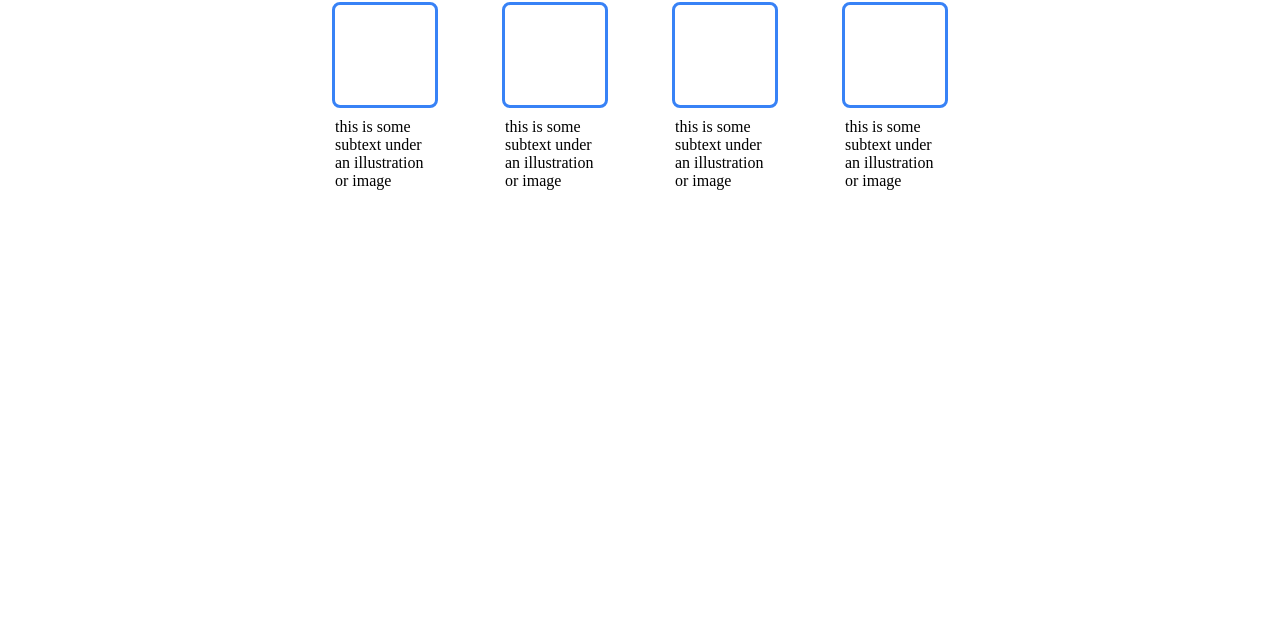
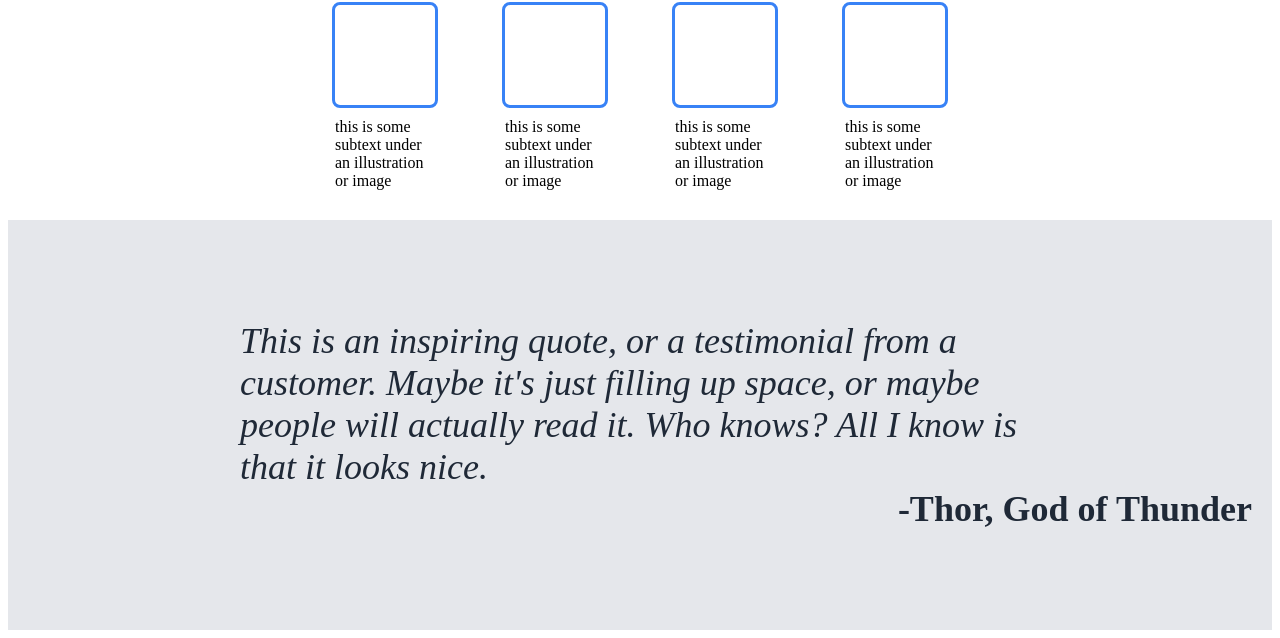
Before and after one commit to FeeDrago/Landing-Page, a plain HTML site: page index.html in a window 1280 px wide. Shown: the part 601-1239 px from the top of the page. Before the commit the page ends 829 px from the top, so only its background shows below. Drawn offline with Linux system fonts and the light colour scheme.

Commit message:
Finish quote section

```diff
--- a/index.html
+++ b/index.html
@@ -73,6 +73,16 @@
             </div>
         </div>
     </div>
+
+    <div class="quote">
+        <div class="quote-text">
+            This is an inspiring quote, or a testimonial from a customer. Maybe it's just filling up space, or maybe  people will actually read it. Who knows? All I know is that it looks nice.
+        </div>
+        <div class="quote-author">
+            -Thor, God of Thunder
+        </div>
+</div>
+
 </body>
 
 </html>
--- a/styles.css
+++ b/styles.css
@@ -120,3 +120,26 @@ button {
     margin: 10px;
     text-align: left;
 }
+
+.quote {
+    background-color: #e5e7eb;
+    display: flex;
+    flex-direction: column;
+    justify-content: center;
+    align-items: center;
+    padding: 100px 20px;
+}
+.quote-text, .quote-author {
+    font-size: 36px;
+    color: #1f2937;
+    max-width: 800px;
+
+}
+.quote-text {
+    font-style: italic;
+    font-weight: light;
+}
+.quote-author {
+    font-weight: bold;
+    align-self: end;
+}
```
